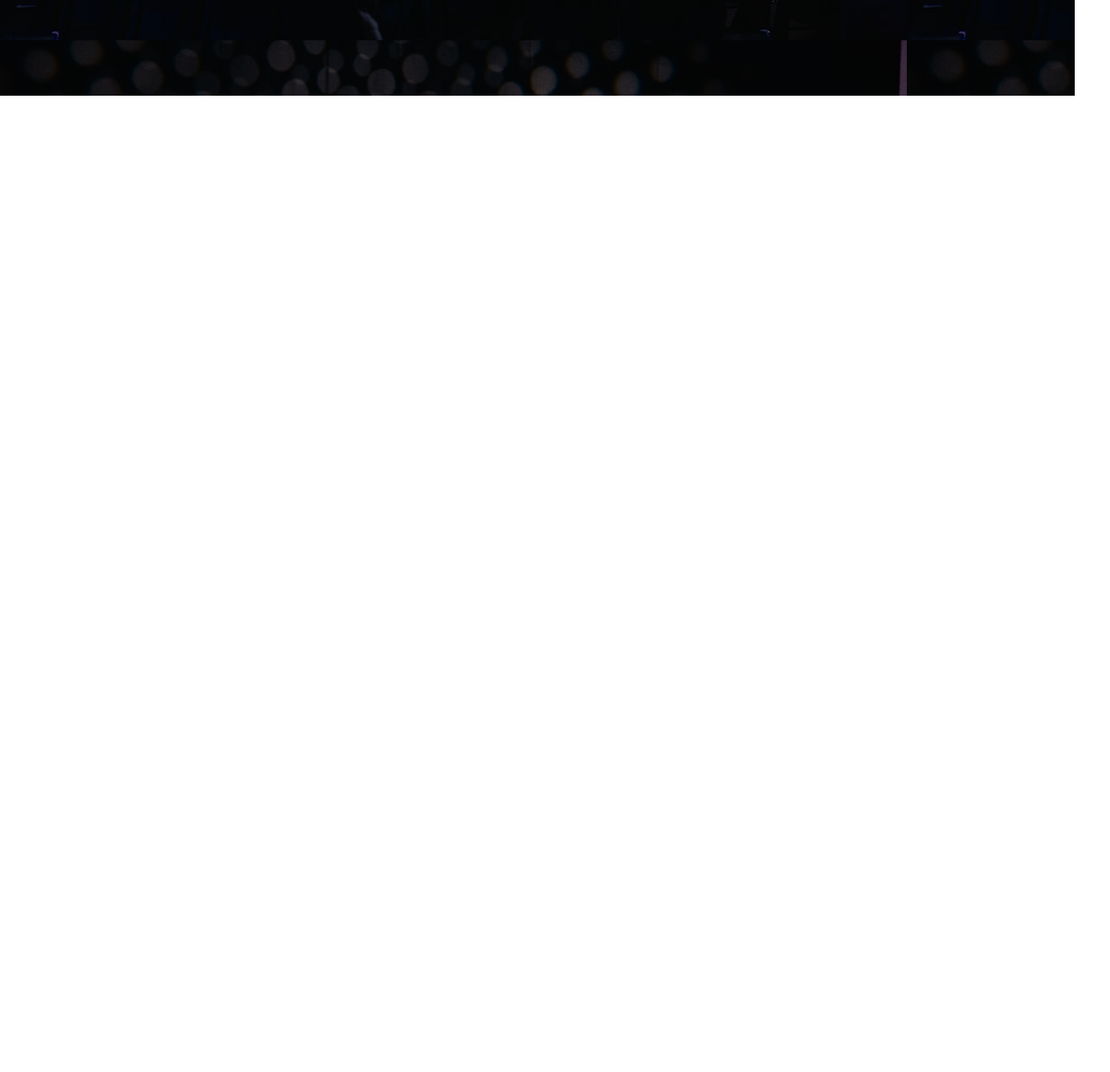
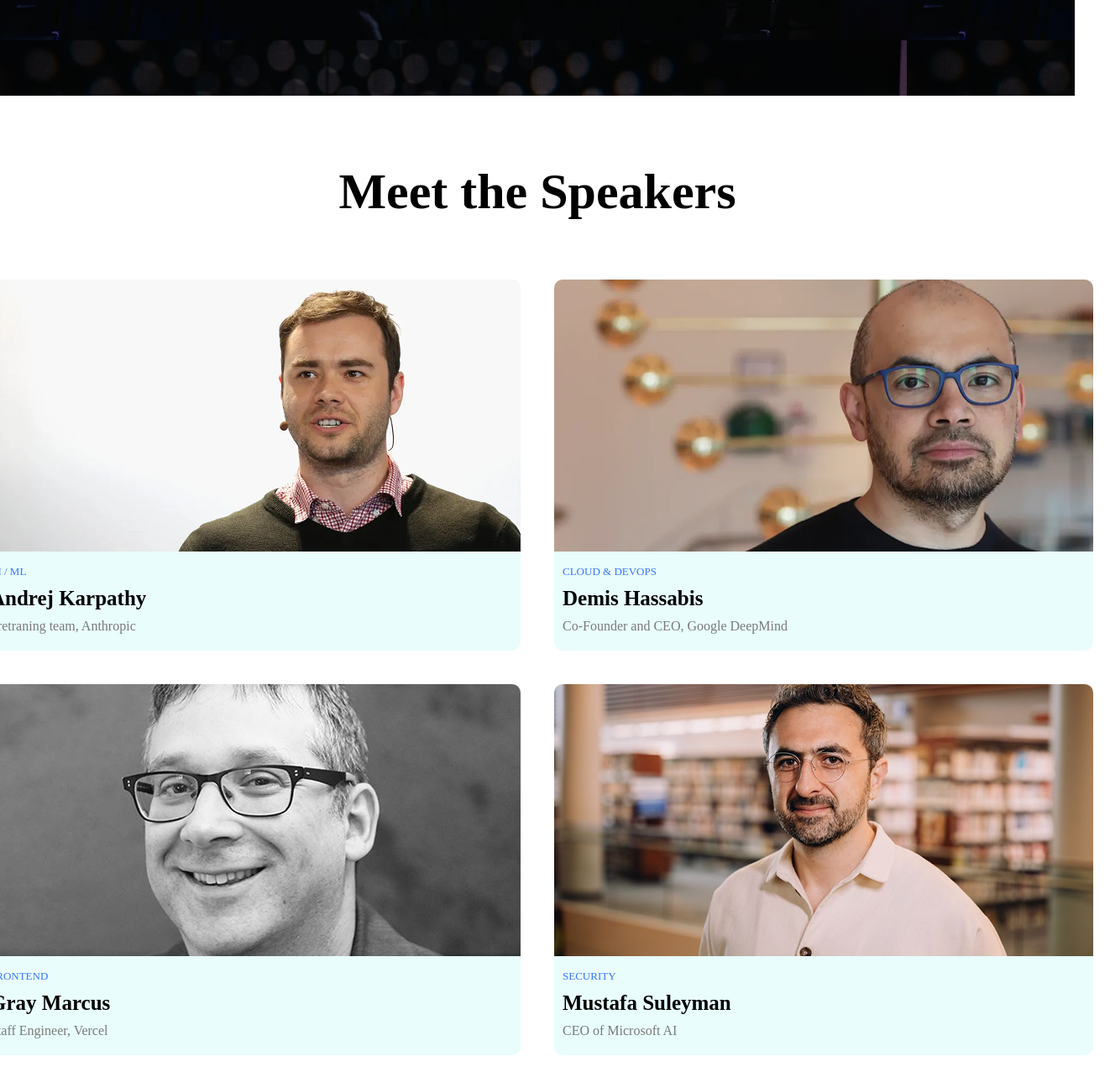
Before and after one commit to ovidas109054/Batch_14_Assinment_1, a plain HTML site: page index.html in a window 1280 px wide. Shown: the part 752-2029 px from the top of the page at 84% size, 1322 px wide, since content can reach past the window. Before the commit the page ends 866 px from the top, so only its background shows below. Drawn offline with Linux system fonts and the light colour scheme.

Commit message:
develop speakers section

```diff
--- a/index.html
+++ b/index.html
@@ -36,5 +36,46 @@
         </div>
      </div>
 
+     <!-- Speakers section -->
+      <div id="speaker_header">
+        <h2>Meet the Speakers</h2>
+      </div>
+
+      <div class="Speakers">
+        <div class="Speakers_up">
+            <div class="card-1">
+                <img src="assets/andrej.png" alt="andrej karpathy">
+                <p><span>AI / ML</span></p>
+                <h4>Andrej Karpathy</h4>
+                <p>Pretraning team, Anthropic</p>
+            </div>
+             <div class="card-2">
+                <img src="assets/demis.png" alt="Demis Hassabis">
+                <p><span>CLOUD & DEVOPS</span></p>
+                <h4>Demis Hassabis</h4>
+                <p>Co-Founder and CEO, Google DeepMind</p>
+            </div>
+        </div>
+
+         <div class="Speakers_down">
+           <div class="card-3">
+                <img src="assets/gary.png" alt="Gray">
+                <p><span>FRONTEND</span></p>
+                <h4>Gray Marcus</h4>
+                <p>Staff Engineer, Vercel</p>
+            </div>
+
+
+             <div class="card-4">
+                <img src="assets/mustafa.png" alt="Mustafa Suleyman">
+                <p><span>SECURITY</span></p>
+                <h4>Mustafa Suleyman</h4>
+                <p>CEO of Microsoft AI</p>
+            </div>
+         </div>
+    </div>
+
+    <!-- spot section -->
+
 </body>
 </html>
--- a/style.css
+++ b/style.css
@@ -66,3 +66,130 @@
 .content .regbtn{
     margin-top:200px;
 }
+#speaker_header{
+    display: flex;
+    align-items: center;
+    justify-content: center;
+    margin-top:80px;
+    font-size: 40px;
+    font-weight: 700;
+}
+/* speakers css */
+.Speakers{
+     display: grid;
+     justify-content: center;
+     align-items: center;
+     margin-top: 50px; ;
+}
+.Speakers_up{
+    display: flex;
+}
+.Speakers_down{
+    display: flex;
+}
+
+/* card-1 */
+.card-1{
+    margin:20px;
+    background-color: rgb(233, 253, 253);
+    border-radius: 10px;
+    padding-bottom: 10px;
+
+}
+.card-1 img{
+    border-top-left-radius: 10px;
+    border-top-right-radius: 10px;
+}
+.card-1 p{
+    margin-left:10px;
+    margin-bottom: 10px;
+    margin-top: 10px;
+    color:rgb(122, 121, 121);
+}
+.card-1 h4{
+    margin-left: 10px;
+    font-size: 25px;
+}
+.card-1 p span{
+    font-size: 13px;
+    color:rgb(55, 118, 255);
+}
+/* card-2 */
+.card-2{
+    margin:20px;
+    background-color: rgb(233, 253, 253);
+    border-radius: 10px;
+    padding-bottom: 10px;
+
+}
+.card-2 img{
+    border-top-left-radius: 10px;
+    border-top-right-radius: 10px;
+}
+.card-2 p{
+    margin-left:10px;
+    margin-bottom: 10px;
+    margin-top: 10px;
+    color:rgb(122, 121, 121);
+}
+.card-2 h4{
+    margin-left: 10px;
+    font-size: 25px;
+}
+.card-2 p span{
+    font-size: 13px;
+    color:rgb(55, 118, 255);
+}
+
+/* card-3 */
+.card-3{
+    margin:20px;
+    background-color: rgb(233, 253, 253);
+    border-radius: 10px;
+    padding-bottom: 10px;
+
+}
+.card-3 img{
+    border-top-left-radius: 10px;
+    border-top-right-radius: 10px;
+}
+.card-3 p{
+    margin-left:10px;
+    margin-bottom: 10px;
+    margin-top: 10px;
+    color:rgb(122, 121, 121);
+}
+.card-3 h4{
+    margin-left: 10px;
+    font-size: 25px;
+}
+.card-3 p span{
+    font-size: 13px;
+    color:rgb(55, 118, 255);
+}
+/* card-4 */
+.card-4{
+    margin:20px;
+    background-color: rgb(233, 253, 253);
+    border-radius: 10px;
+    padding-bottom: 10px;
+
+}
+.card-4 img{
+    border-top-left-radius: 10px;
+    border-top-right-radius: 10px;
+}
+.card-4 p{
+    margin-left:10px;
+    margin-bottom: 10px;
+    margin-top: 10px;
+    color:rgb(122, 121, 121);
+}
+.card-4 h4{
+    margin-left: 10px;
+    font-size: 25px;
+}
+.card-4 p span{
+    font-size: 13px;
+    color:rgb(55, 118, 255);
+}
```
